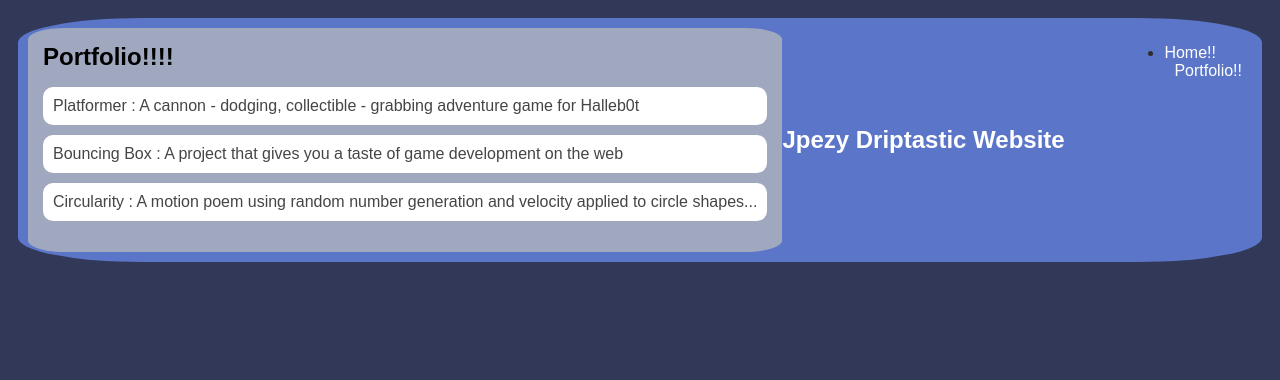
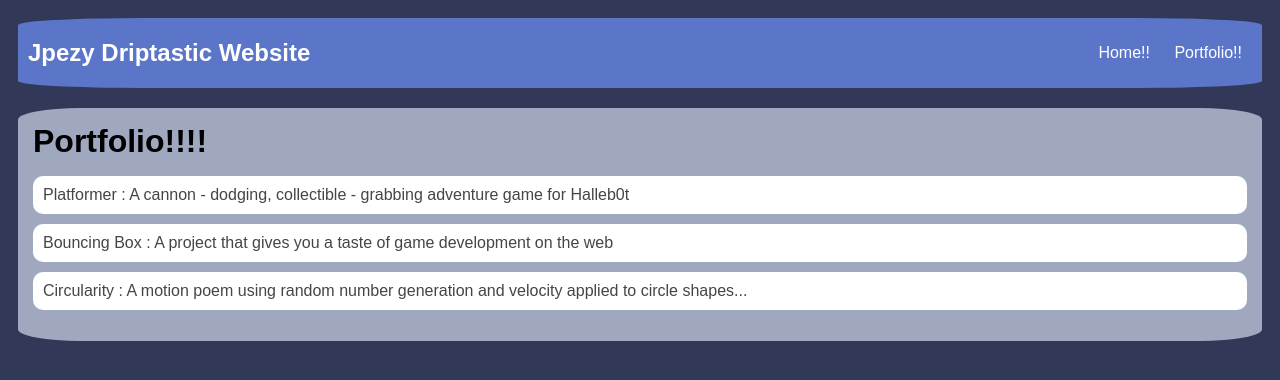
Before and after one commit to jpezy/jpezy.github.io, a plain HTML site: page portfolio.html in a window 1280 px wide. Drawn offline with Linux system fonts and the light colour scheme.

```diff
--- a/portfolio.html
+++ b/portfolio.html
@@ -2,25 +2,15 @@
 <html>
   <head>
     <title>Jpezy's Glorious Magnificent Portfolio of the Website Realm</title>
-    <link rel="stylesheet" href="style.css">
+    <link rel="stylesheet" href="style.css" />
   </head>
 
   <body>
     <div id="all-contents"></div>
     <nav>
-      <main>
-        <div class="content">
-          <h1>Portfolio!!!!</h1>
-          <ul id="portfolio">
-            <li><a href="projects/platformer/">Platformer : A cannon - dodging, collectible - grabbing adventure game for Halleb0t</a></li>
-            <li><a href="projects/bouncing-box/">Bouncing Box : A project that gives you a taste of game development on the web </a></li>
-            <li><a href="projects/circularity/">Circularity : A motion poem using random number generation and velocity applied to circle shapes...</a></li>
-          </ul>
-        </div>
-      </main>
       <h1>Jpezy Driptastic Website</h1>
       <ul id="nav-ul">
-        <li class="nav-a">
+        <li class="nav-li">
           <a href="index.html">Home!!</a>
         </li>
         <li class="nav-li">
@@ -28,5 +18,30 @@
         </li>
       </ul>
     </nav>
+    <main>
+      <div class="content">
+        <h1>Portfolio!!!!</h1>
+        <ul id="portfolio">
+          <li>
+            <a href="projects/platformer/"
+              >Platformer : A cannon - dodging, collectible - grabbing adventure
+              game for Halleb0t</a
+            >
+          </li>
+          <li>
+            <a href="projects/bouncing-box/"
+              >Bouncing Box : A project that gives you a taste of game
+              development on the web
+            </a>
+          </li>
+          <li>
+            <a href="projects/circularity/"
+              >Circularity : A motion poem using random number generation and
+              velocity applied to circle shapes...</a
+            >
+          </li>
+        </ul>
+      </div>
+    </main>
   </body>
 </html>
--- a/style.css
+++ b/style.css
@@ -139,4 +139,6 @@
             align-content: center;
             justify-content: center;
           }
+
+
       }
```
